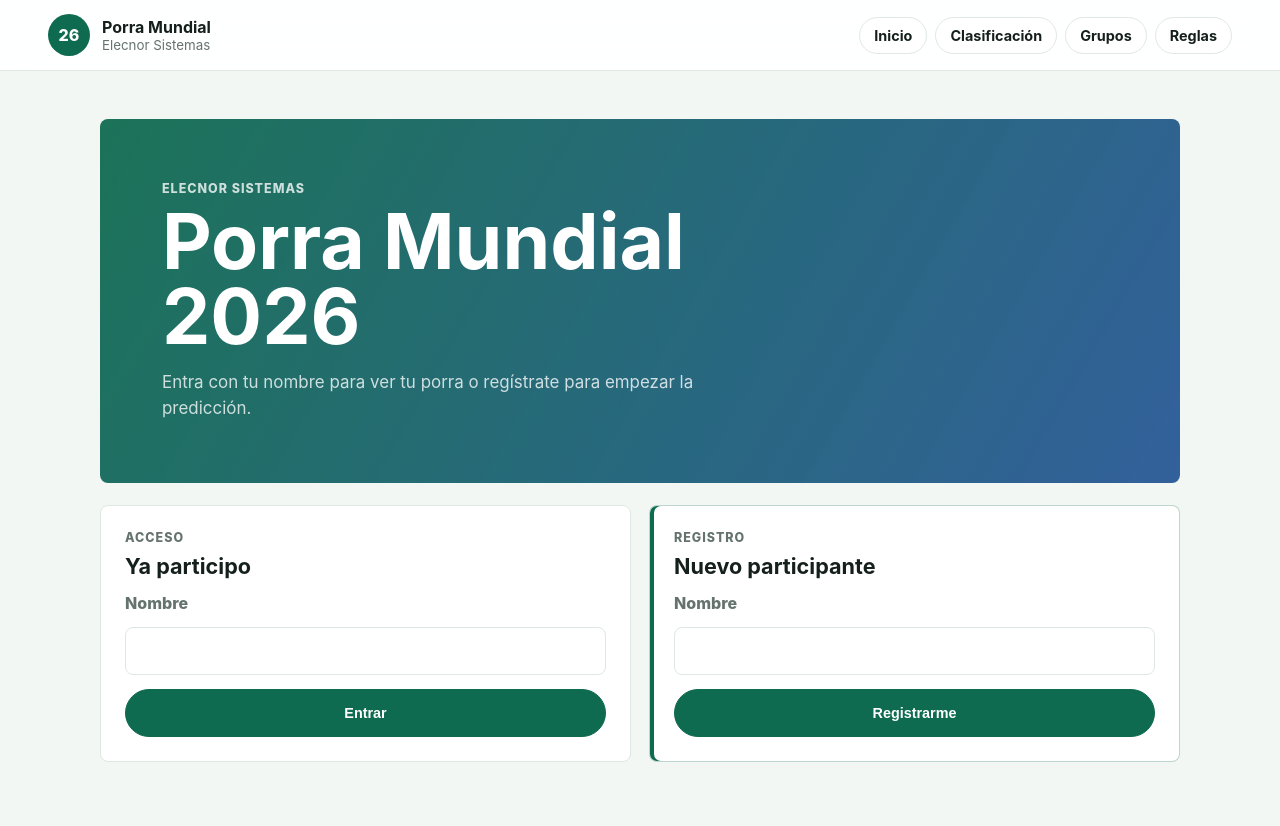
After one commit to arfes-solutions/elecnor-mundial, a Flask app: template App_Mundial/app/templates/public/welcome.html in a window 1280 px wide. The commit adds this page. Run offline with Flask 3, Linux system fonts and the light colour scheme; the template is opened without the code that fills it, so the values that code supplies are empty.

Commit message:
Add welcome auth screen and move legacy app

```diff
--- a/App_Mundial/app/static/css/app.css
+++ b/App_Mundial/app/static/css/app.css
@@ -97,6 +97,85 @@ a {
   width: min(1180px, calc(100% - 32px));
   margin: 0 auto;
   padding: 34px 0 56px;
+}
+
+.welcome-shell {
+  display: grid;
+  grid-template-columns: minmax(0, 1fr);
+  gap: 22px;
+  width: min(1080px, calc(100% - 32px));
+  margin: 0 auto;
+  padding: 48px 0 64px;
+}
+
+.welcome-hero {
+  padding: clamp(32px, 6vw, 62px);
+  background:
+    linear-gradient(120deg, rgba(15, 107, 79, 0.95), rgba(29, 79, 145, 0.9)),
+    repeating-linear-gradient(90deg, transparent, transparent 46px, rgba(255,255,255,0.08) 47px);
+  color: white;
+  border-radius: 8px;
+}
+
+.welcome-hero .eyebrow,
+.welcome-hero .lead {
+  color: rgba(255, 255, 255, 0.78);
+}
+
+.welcome-hero h1 {
+  margin-bottom: 14px;
+}
+
+.auth-grid {
+  display: grid;
+  grid-template-columns: repeat(2, minmax(0, 1fr));
+  gap: 18px;
+}
+
+.auth-panel {
+  display: grid;
+  gap: 14px;
+  padding: 24px;
+  background: white;
+  border: 1px solid var(--line);
+  border-radius: 8px;
+}
+
+.auth-panel-accent {
+  border-color: rgba(15, 107, 79, 0.28);
+  box-shadow: inset 4px 0 0 var(--pitch);
+}
+
+.auth-panel label {
+  color: var(--muted);
+  font-weight: 800;
+}
+
+.auth-panel input {
+  width: 100%;
+  min-height: 48px;
+  padding: 10px 12px;
+  border: 1px solid var(--line);
+  border-radius: 8px;
+  color: var(--ink);
+  font: inherit;
+}
+
+.auth-panel input:focus {
+  outline: 3px solid rgba(15, 107, 79, 0.16);
+  border-color: var(--pitch);
+}
+
+.button-wide {
+  width: 100%;
+  min-height: 48px;
+  cursor: pointer;
+}
+
+.form-error {
+  margin: 0;
+  color: #a33a2a;
+  font-weight: 700;
 }
 
 .hero-panel {
@@ -302,7 +381,8 @@ h2 {
 @media (max-width: 860px) {
   .topbar,
   .hero-panel,
-  .section-grid {
+  .section-grid,
+  .auth-grid {
     grid-template-columns: 1fr;
   }
 
--- a/App_Mundial/app/templates/base.html
+++ b/App_Mundial/app/templates/base.html
@@ -8,7 +8,7 @@
 </head>
 <body>
   <header class="topbar">
-    <a class="brand" href="{{ url_for('public.dashboard') }}">
+    <a class="brand" href="{{ url_for('public.welcome') }}">
       <span class="brand-mark">26</span>
       <span>
         <strong>Porra Mundial</strong>
@@ -16,7 +16,8 @@
       </span>
     </a>
     <nav class="nav">
-      <a href="{{ url_for('public.dashboard') }}">Clasificación</a>
+      <a href="{{ url_for('public.welcome') }}">Inicio</a>
+      <a href="{{ url_for('public.ranking') }}">Clasificación</a>
       <a href="#grupos">Grupos</a>
       <a href="#reglas">Reglas</a>
     </nav>
--- /dev/null
+++ b/App_Mundial/app/templates/public/welcome.html
@@ -0,0 +1,50 @@
+{% extends "base.html" %}
+
+{% block title %}Entrada - Porra Mundial 2026{% endblock %}
+
+{% block content %}
+<section class="welcome-shell">
+  <div class="welcome-hero">
+    <p class="eyebrow">Elecnor Sistemas</p>
+    <h1>Porra Mundial 2026</h1>
+    <p class="lead">
+      Entra con tu nombre para ver tu porra o regístrate para empezar la predicción.
+    </p>
+  </div>
+
+  <div class="auth-grid">
+    <form class="auth-panel" method="post" action="{{ url_for('public.login') }}">
+      <div>
+        <p class="eyebrow">Acceso</p>
+        <h2>Ya participo</h2>
+      </div>
+      <label for="login-name">Nombre</label>
+      <input id="login-name" name="name" type="text" autocomplete="name" required>
+      {% if login_error %}
+        <p class="form-error">{{ login_error }}</p>
+      {% endif %}
+      <button class="button button-wide" type="submit">Entrar</button>
+    </form>
+
+    <form class="auth-panel auth-panel-accent" method="post" action="{{ url_for('public.register') }}">
+      <div>
+        <p class="eyebrow">Registro</p>
+        <h2>Nuevo participante</h2>
+      </div>
+      <label for="register-name">Nombre</label>
+      <input
+        id="register-name"
+        name="name"
+        type="text"
+        autocomplete="name"
+        value="{{ suggested_name or '' }}"
+        required
+      >
+      {% if register_error %}
+        <p class="form-error">{{ register_error }}</p>
+      {% endif %}
+      <button class="button button-wide" type="submit">Registrarme</button>
+    </form>
+  </div>
+</section>
+{% endblock %}
```
Also changed, not shown: App_Mundial/app/routes/public.py (+38 -2 lines), App_Mundial/tests/test_public_routes.py (+20 -3 lines), App_Mundial/legacy_app.py (renamed from App_Mundial/app.py).
